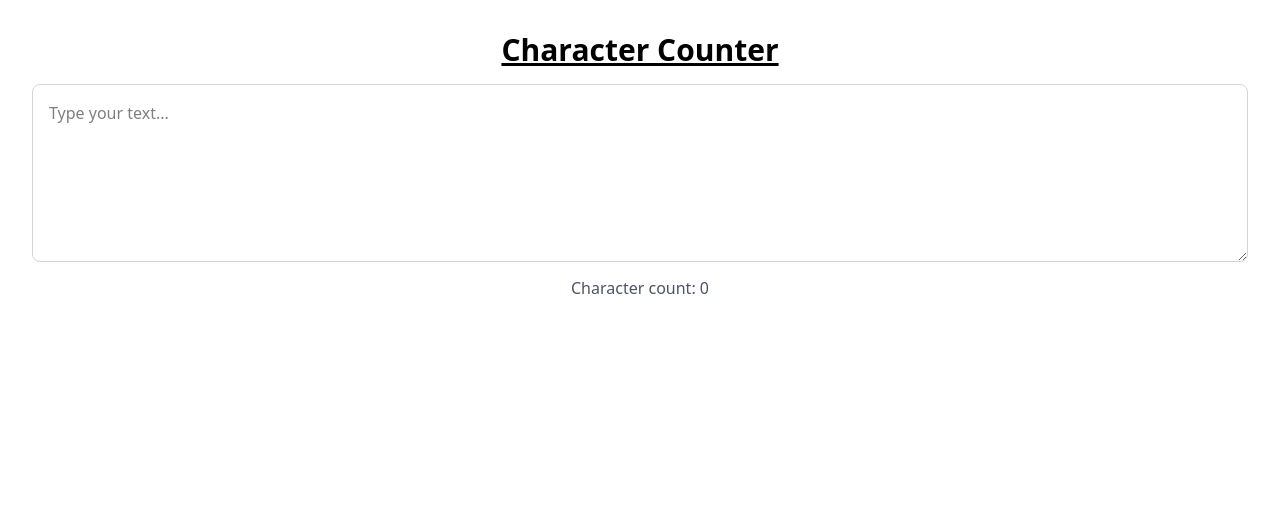
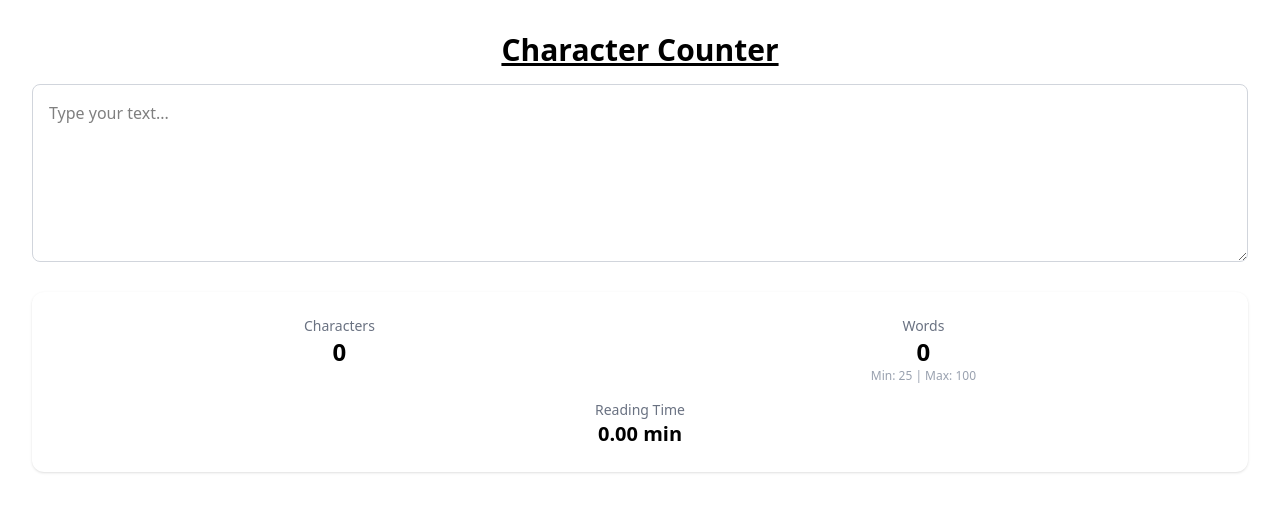
Before and after one commit to millan-figueroa-pscoursework/lab-9.2-character-counter, a React (Vite) app: page / in a window 1280 px wide. Shown: the top 512 px of the page. Built offline with nearby package versions, Linux system fonts and the light colour scheme.

Commit message:
Imports TextStats type, hard codes placeholders for stats variabls, moves character counting functionality to characterCount var, integrates StatsDisplay component into parent. Updates to-do list.

```diff
--- a/src/App.tsx
+++ b/src/App.tsx
@@ -2,6 +2,7 @@ import "./index.css";
 import { useState } from "react";
 import TextInput from "./components/TextInput/TextInput";
 import StatsDisplay from "./components/StatsDisplay/StatsDisplay";
+import type { TextStats } from "./types";
 
 function App() {
   // holds typed value, updates value, initializes to empty string
@@ -10,6 +11,12 @@ function App() {
   // tells TextInput component how to update state in parent
   const handleTextChange = (value: string) => {
     setText(value);
+  };
+
+  const stats: TextStats = {
+    characterCount: text.length,
+    wordCount: 0,
+    readingTime: 0,
   };
 
   return (
@@ -21,8 +28,9 @@ function App() {
         placeholder="Type your text..."
         initialValue=""
       />
-      {/* displays character count by using .length */}
-      <p className="mt-2 text-gray-600">Character count: {text.length}</p>
+      <div className="mt-6">
+        <StatsDisplay stats={stats} showReadingTime={true} />
+      </div>
     </>
   );
 }
--- a/src/components/TextInput/TextInput.tsx
+++ b/src/components/TextInput/TextInput.tsx
@@ -1,5 +1,6 @@
 import type { TextInputProps } from "../../types";
 
+// just renders text area and notifies when text changes
 export default function TextInput({
   onTextChange,
   placeholder = "Start typing...",
```
Also changed, not shown: src/types/index.ts (line endings or trailing spaces), 1 other file (tests, documents, lock files or other folders).
